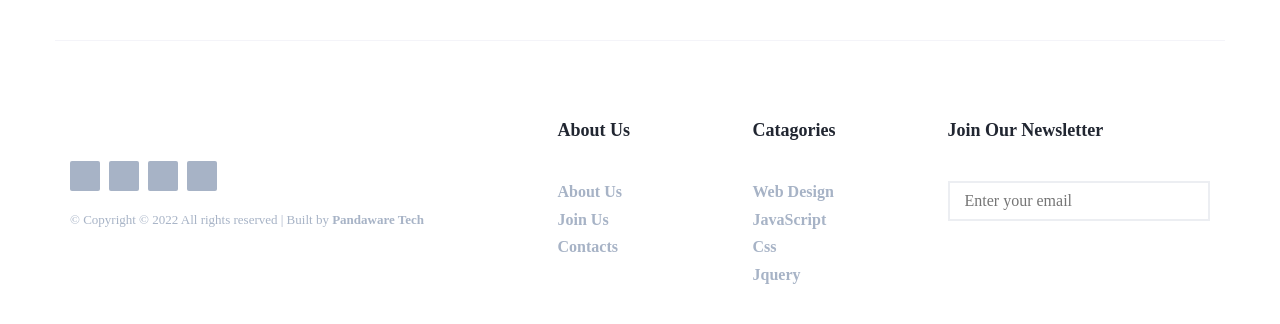
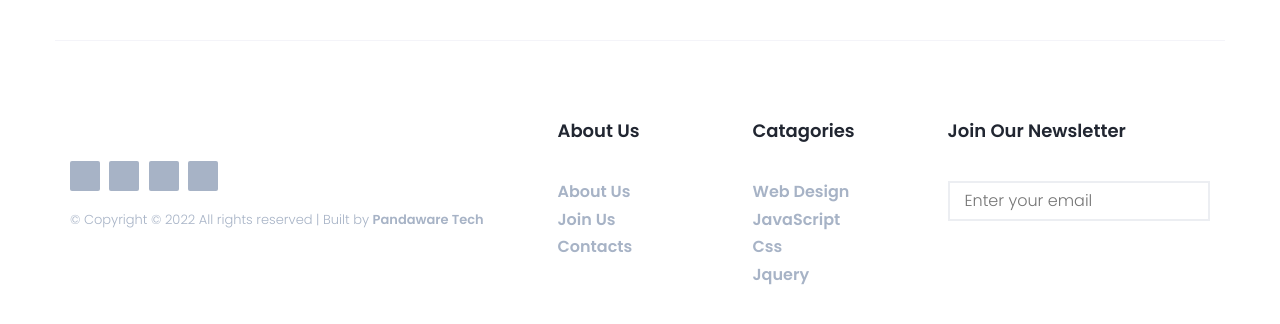
Before and after one commit to Pandaware-Tech/Dynamo-Blogger, a Django app: template dynamo_blogger/templates/base.html in a window 1280 px wide. Shown: the part 70-394 px from the top of the page. Run offline with Django 4.2, Linux system fonts and the light colour scheme; the template is opened without the code that fills it, so the values that code supplies are empty; some libraries are stand-ins or nearby versions.

Commit message:
Update footer trademark

```diff
--- a/dynamo_blogger/templates/base.html
+++ b/dynamo_blogger/templates/base.html
@@ -9,7 +9,13 @@
 
 	<title>{% block title %}{% endblock title %} :: Dynamo Blogger</title>
 
-	<link href="https://fonts.googleapis.com/css7227.css?family=Nunito+Sans:700%7CNunito:300,600" rel="stylesheet">
+	<!-- Font Awesome Script -->
+    <script src="https://kit.fontawesome.com/6e47be172b.js" crossorigin="anonymous"></script>
+
+	<!-- Google Fonts -->
+	<link rel="preconnect" href="https://fonts.googleapis.com">
+	<link rel="preconnect" href="https://fonts.gstatic.com" crossorigin>
+	<link href="https://fonts.googleapis.com/css2?family=Poppins:wght@200;300;400;500;600&display=swap" rel="stylesheet">
 
 	<!-- Styles -->
 	<link type="text/css" rel="stylesheet" href="{% static 'css/bootstrap.min.css' %}" />
@@ -139,7 +145,7 @@
 							<span>&copy;
 								Copyright &copy;
 								<script>document.write(new Date().getFullYear());</script>
-								All rights reserved | Built by <a href="pandaware.tech">Pandaware Tech</a>
+								All rights reserved | Built by <a href="https://pandaware.tech">Pandaware Tech</a>
 							</span>
 						</div>
 					</div>
```
